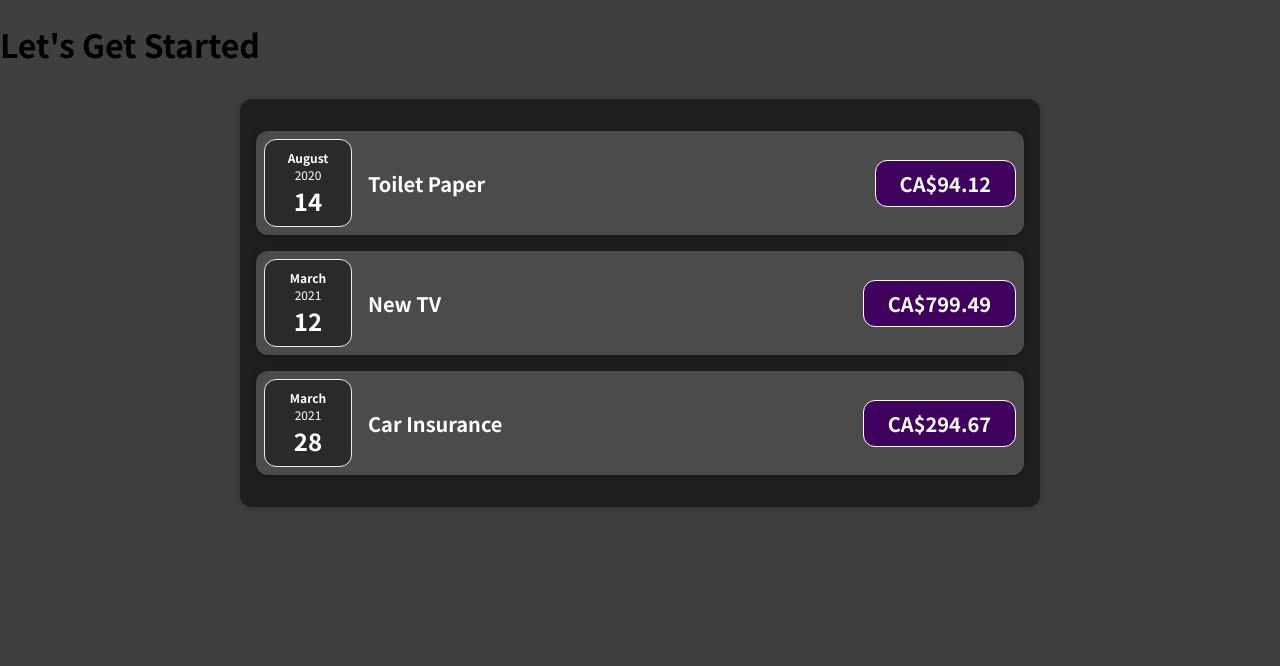
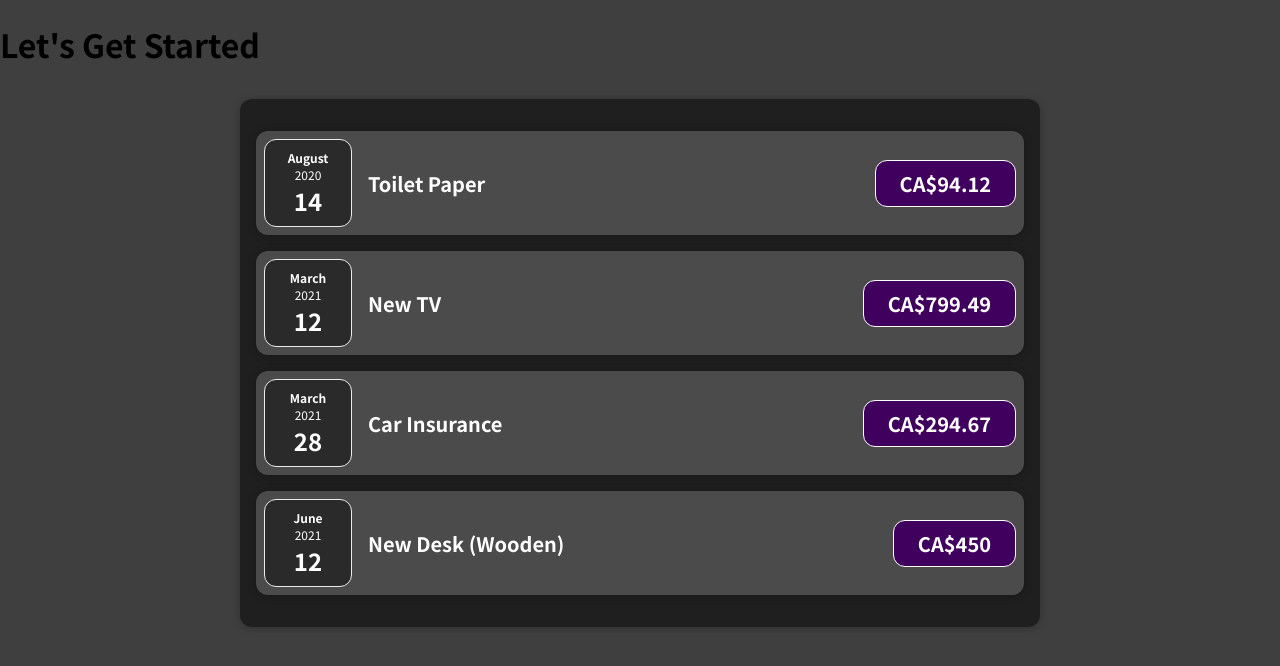
Before and after one commit to SahilFruitwala/react-complete-guide-course, a React (Create React App) app: page / in a window 1280 px wide. Shown: the top 666 px of the page. Built offline with nearby package versions, Linux system fonts and the light colour scheme; the HTML template or start-up script is replaced by a standard one.

Commit message:
Pass Children and classes to a component

```diff
--- /dev/null
+++ b/src/components/Card.css
@@ -0,0 +1,4 @@
+.card {
+  border-radius: 12px;
+  box-shadow: 0 1px 8px rgba(0, 0, 0, 0.25);
+}
--- /dev/null
+++ b/src/components/Card.jsx
@@ -0,0 +1,8 @@
+import "./Card.css";
+
+const Card = (props) => {
+  const classes = "card " + props.className;
+  return <div className={classes}>{props.children}</div>;
+};
+
+export default Card;
--- a/src/components/ExpenseItem.css
+++ b/src/components/ExpenseItem.css
@@ -2,10 +2,8 @@
   display: flex;
   justify-content: space-between;
   align-items: center;
-  box-shadow: 0 2px 8px rgba(0, 0, 0, 0.25);
   padding: 0.5rem;
   margin: 1rem 0;
-  border-radius: 12px;
   background-color: #4b4b4b;
 }
 
--- a/src/components/ExpenseItem.jsx
+++ b/src/components/ExpenseItem.jsx
@@ -1,17 +1,18 @@
 import './ExpenseItem.css';
 import ExpenseDate from './ExpenseDate';
+import Card from './Card';
 
 const ExpenseItem = props => {
   const { title, amount, date } = { ...props };
 
   return (
-    <div className="expense-item">
+    <Card className="expense-item">
       <ExpenseDate date={date} />
       <div className="expense-item__description">
         <h2>{title}</h2>
         <div className="expense-item__price">CA${amount}</div>
       </div>
-    </div>
+    </Card>
   );
 };
 
--- a/src/components/ExpenseList.jsx
+++ b/src/components/ExpenseList.jsx
@@ -1,15 +1,30 @@
-import "./ExpenseList.css"
-import ExpenseItem from './ExpenseItem';
+import "./ExpenseList.css";
+import ExpenseItem from "./ExpenseItem";
+import Card from "./Card";
 
-const ExpenseList = props => {
+const ExpenseList = (props) => {
   return (
-		<div className="expenses">
+    <Card className="expenses">
+      {props.expenses.map((expense) => (
         <ExpenseItem
-				title={props.expenses[0]?.title}
-				amount={props.expenses[0]?.amount}
-				date={props.expenses[0]?.date}
+          key={expense.id}
+          title={expense.title}
+          amount={expense.amount}
+          date={expense.date}
         />
-			<ExpenseItem
+      ))}
+      {/* {
+      props.expenses.map((expense) => {
+         return ( <ExpenseItem
+            key={expense.id}
+            title={expense.title}
+            amount={expense.amount}
+            date={expense.date}
+          />
+        )}
+      )} */}
+
+      {/* <ExpenseItem
         title={props.expenses[1]?.title}
         amount={props.expenses[1]?.amount}
         date={props.expenses[1]?.date}
@@ -18,8 +33,8 @@ const ExpenseList = props => {
         title={props.expenses[2]?.title}
         amount={props.expenses[2]?.amount}
         date={props.expenses[2]?.date}
-			/>
-		</div>
+      /> */}
+    </Card>
   );
 };
 
```
Also changed, not shown: 1 other file (tests, documents, lock files or other folders). Lines whose indentation alone changed are shown as unchanged.
